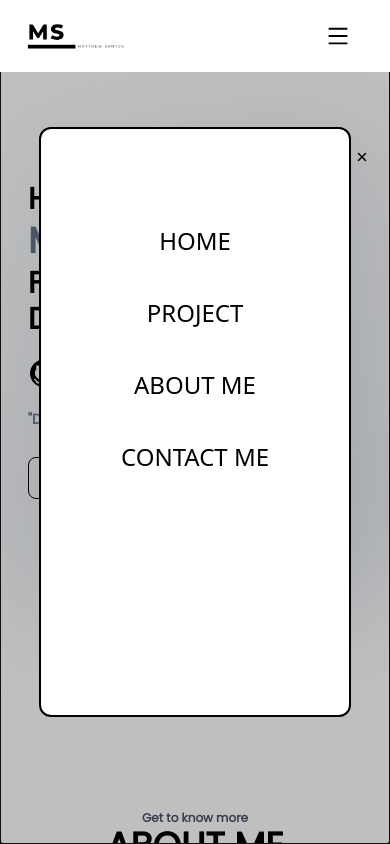
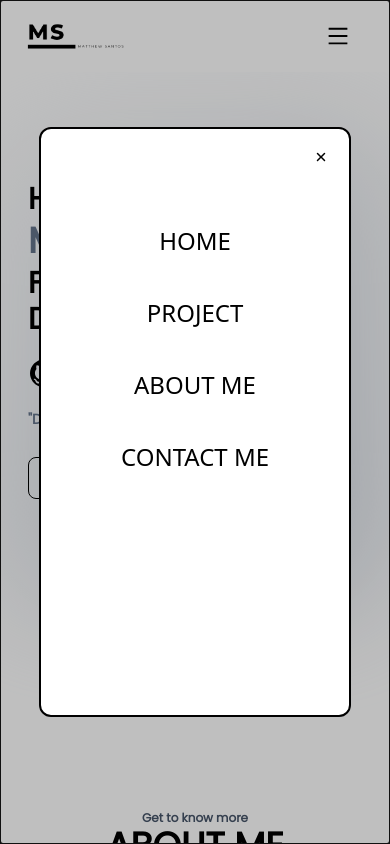
Before and after one commit to DevMatyuuu/MyPortfolio, a React (Vite) app: page / in a window 390 px wide. Both pictures are taken after a click on the icon 338 px from the left and 36 px from the top of the page. Shown: the top 844 px of the page. Built offline with nearby package versions, Linux system fonts and the light colour scheme.

Commit message:
minor fix

```diff
--- a/src/components/AboutMe.jsx
+++ b/src/components/AboutMe.jsx
@@ -15,7 +15,7 @@ function AboutMe() {
         <p className='font-bold lg:text-6xl text-4xl mb-8 lg:mb-0 font-poppins uppercase'>About Me</p>
       </h1>
         <div className='lg:flex-row xl:flex justify-center lg:justify-center xl:gap-16 lg:pt-28'>
-          <div data-aos='flip-right' className='flex xl:justify-start justify-center'>
+          <div data-aos='flip-right' className='flex xl:justify-start justify-center -z-0'>
             <img src={Mypic} className='lg:h-[60vh] h-[35vh] rounded-xl shadow-xl'/>
           </div>
           <div className='flex'>
--- a/src/components/NavBar.jsx
+++ b/src/components/NavBar.jsx
@@ -39,7 +39,7 @@ function NavBar() {
   }, [prevScrollPos]);
 
   return (
-    <Navbar className={`${!isNavbarVisible ? 'bg-transparent' : 'bg-white'} flex sticky lg:inset-0 inset-0 z-50 lg:h-[14vh] h-max justify-center rounded-none backdrop-blur-0 cursor-pointer border-none shadow-none`}>
+    <Navbar className={`${!isNavbarVisible ? 'bg-transparent' : 'bg-white'} flex sticky lg:inset-0 inset-0 z-10 lg:h-[14vh] h-max justify-center rounded-none backdrop-blur-0 cursor-pointer border-none shadow-none`}>
         <motion.div
         initial={{ opacity: 1 }}
         animate={{ opacity: isNavbarVisible ? 1 : 0 }}
@@ -73,10 +73,10 @@ function NavBar() {
               <Modal
                 isOpen={openModal}
                 contentLabel="Modal"
-                className='modal fixed mx-auto inset-0 flex items-center justify-center z-50'
-                overlayClassName="modal-overlay fixed inset-0 bg-black bg-opacity-25 flex items-center justify-center">
+                className='modal fixed mx-auto inset-0 flex items-center justify-center'
+                overlayClassName="modal-overlay fixed inset-0 bg-black bg-opacity-25 flex items-center justify-center z-50">
                   <Card className='h-[70vh] w-[80%] border-2 border-black z-50' data-aos='fade-in' data-duration='1000'>
-                    <CardBody className='z-50'>
+                    <CardBody className='z-50 relative'>
                         <div>
                           <IoClose onClick={modalClose} className='absolute right-5 mt-5 cursor-pointer' />
                         </div>
```
